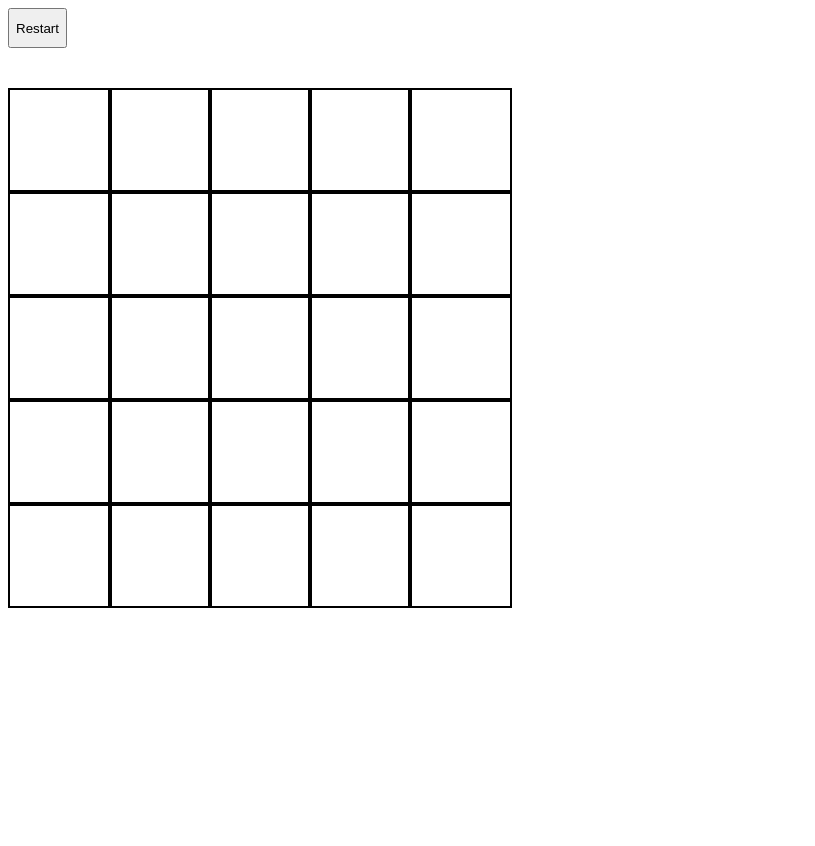
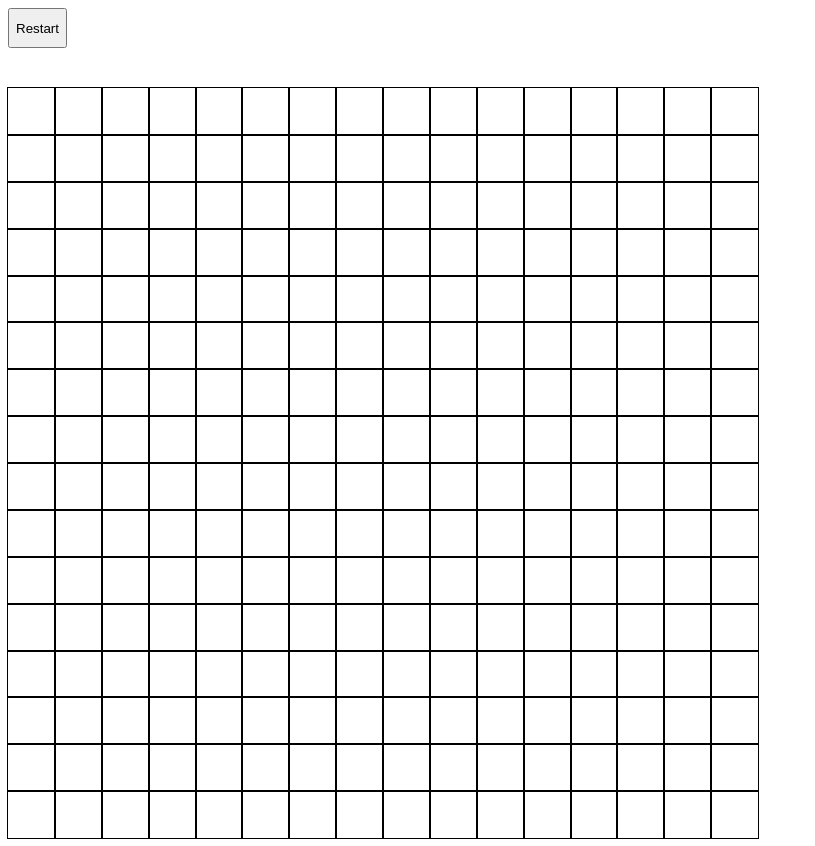
Before and after one commit to nathangrissett/odin-etch-a-sketch, a plain HTML site: page index.html in a window 1280 px wide. Shown: the whole page, without its empty margins (0-815 px from the left). Before the commit the page ends 800 px from the top, so only its background shows below. Drawn offline with Linux system fonts and the light colour scheme.

Commit message:
Change default square to 16x16 and Add prompt
The prompt generates new square with the amount
of squares of the user's choosing

```diff
--- a/index.html
+++ b/index.html
@@ -27,119 +27,62 @@
         button.textContent = "Restart"
 
         button.addEventListener('click', function () {
-            let grid = prompt ("Enter number of squares per side");
+            let grid;
+            while (true) {
+                grid = Number(prompt ("Enter number of squares per side (1-100)"));
+                if (!isNaN(grid) && grid >= 1 && grid <= 100) {
+                    break;
+                } else {
+                    alert("Please enter a valid number between 1 and 100");
+                }
+            }
+            removeSquare();
+            num = grid;
+            createSquare();
         });
 
-        // stack
+        // stack/square
 
-        const stack1 = document.createElement("div");
-        const stack2 = document.createElement("div");
-        const stack3 = document.createElement("div");
-        const stack4 = document.createElement("div");
-        const stack5 = document.createElement("div");
+        let num = 16;
+        let randomNum = Math.floor(Math.random() * 256);
 
-        stack1.classList.add("stack");
-        stack2.classList.add("stack");
-        stack3.classList.add("stack");
-        stack4.classList.add("stack");
-        stack5.classList.add("stack");
+        function createSquare() {
+            for (let i = 1; i <= num; i++) {
+                const stack = document.createElement("div");
+                stack.classList.add(`stack`);
+                container.appendChild(stack);
 
-        container.appendChild(stack1);
-        container.appendChild(stack2);
-        container.appendChild(stack3);
-        container.appendChild(stack4);
-        container.appendChild(stack5);
+                for (let j = 1; j <= num; j++) {
+                const div = document.createElement("div");
+                div.classList.add("square");
+                stack.appendChild(div);
+                }
 
-        // square
+            }
 
-        const div1 = document.createElement("div");
-        const div2 = document.createElement("div");
-        const div3 = document.createElement("div");
-        const div4 = document.createElement("div");
-        const div5 = document.createElement("div");
-        const div6 = document.createElement("div");
-        const div7 = document.createElement("div");
-        const div8 = document.createElement("div");
-        const div9 = document.createElement("div");
-        const div10 = document.createElement("div");
-        const div11 = document.createElement("div");
-        const div12 = document.createElement("div");
-        const div13 = document.createElement("div");
-        const div14 = document.createElement("div");
-        const div15 = document.createElement("div");
-        const div16 = document.createElement("div");
-        const div17 = document.createElement("div");
-        const div18 = document.createElement("div");
-        const div19 = document.createElement("div");
-        const div20 = document.createElement("div");
-        const div21 = document.createElement("div");
-        const div22 = document.createElement("div");
-        const div23 = document.createElement("div");
-        const div24 = document.createElement("div");
-        const div25 = document.createElement("div");
+            const square = document.querySelectorAll(".square");
 
+            square.forEach(square => {
+                square.addEventListener('mouseenter', function () {
+                    this.style.background = `rgb(${Math.floor(Math.random() * 256)}, ${Math.floor(Math.random() * 256)}, ${Math.floor(Math.random() * 256)})`;
+                });
+            });
 
-        div1.classList.add("square");
-        div2.classList.add("square");
-        div3.classList.add("square");
-        div4.classList.add("square");
-        div5.classList.add("square");
-        div6.classList.add("square");
-        div7.classList.add("square");
-        div8.classList.add("square");
-        div9.classList.add("square");
-        div10.classList.add("square");
-        div11.classList.add("square");
-        div12.classList.add("square");
-        div13.classList.add("square");
-        div14.classList.add("square");
-        div15.classList.add("square");
-        div16.classList.add("square");
-        div17.classList.add("square");
-        div18.classList.add("square");
-        div19.classList.add("square");
-        div20.classList.add("square");
-        div21.classList.add("square");
-        div22.classList.add("square");
-        div23.classList.add("square");
-        div24.classList.add("square");
-        div25.classList.add("square");
+            let opacity = 0;
 
-        stack1.appendChild(div1);
-        stack1.appendChild(div2);
-        stack1.appendChild(div3);
-        stack1.appendChild(div4);
-        stack1.appendChild(div5);
-        stack2.appendChild(div6);
-        stack2.appendChild(div7);
-        stack2.appendChild(div8);
-        stack2.appendChild(div9);
-        stack2.appendChild(div10);
-        stack3.appendChild(div11);
-        stack3.appendChild(div12);
-        stack3.appendChild(div13);
-        stack3.appendChild(div14);
-        stack3.appendChild(div15);
-        stack4.appendChild(div16);
-        stack4.appendChild(div17);
-        stack4.appendChild(div18);
-        stack4.appendChild(div19);
-        stack4.appendChild(div20);
-        stack5.appendChild(div21);
-        stack5.appendChild(div22);
-        stack5.appendChild(div23);
-        stack5.appendChild(div24);
-        stack5.appendChild(div25);
+            square.forEach(square => {
+                square.addEventListener('mouseenter', function () {
+                    document.querySelector("#container").style.background = `rgba(0, 0, 0, ${opacity+0.1})`;
+                    opacity = opacity + 0.1;
+                });
+            });
+        }
 
+        function removeSquare() {
+            container.textContent = '';
+        }
 
-        const square = document.querySelectorAll(".square");
-
-        square.forEach(square => {
-            square.addEventListener('mouseenter', function () {
-                this.style.background = "black";
-            });
-        });
-
+        createSquare();
 
     </script>
 </body>
--- a/styles.css
+++ b/styles.css
@@ -1,12 +1,12 @@
 div.square {
-    border: 2px solid black;
+    outline: 1px solid black;
     padding: 50%;
 }
 
 div#container {
     display: flex;
-    width: 500px;
-    height: 500px;
+    width: 750px;
+    height: 750px;
 }
 
 div.stack {
```
